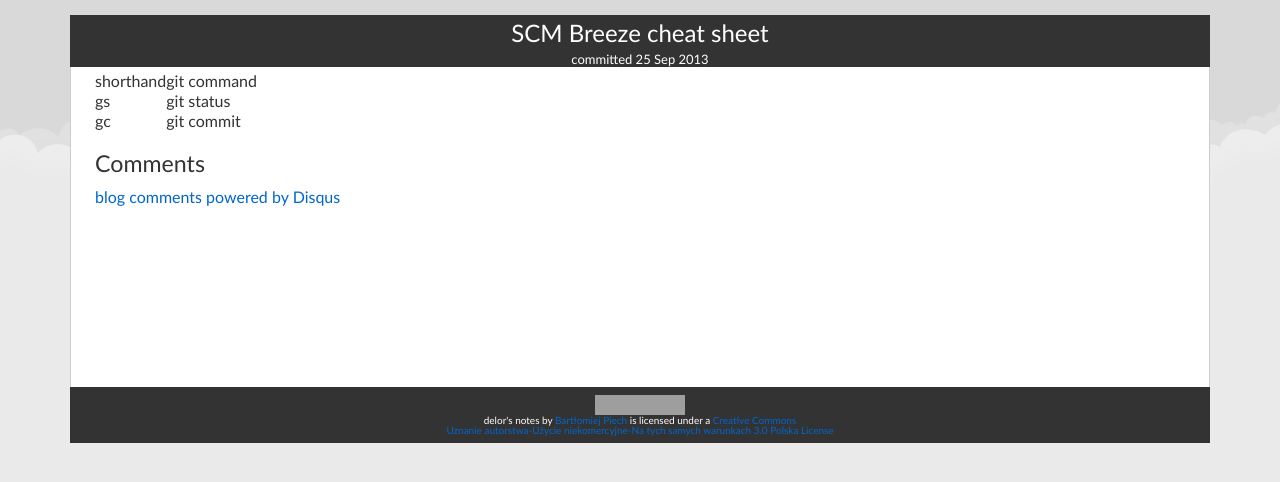
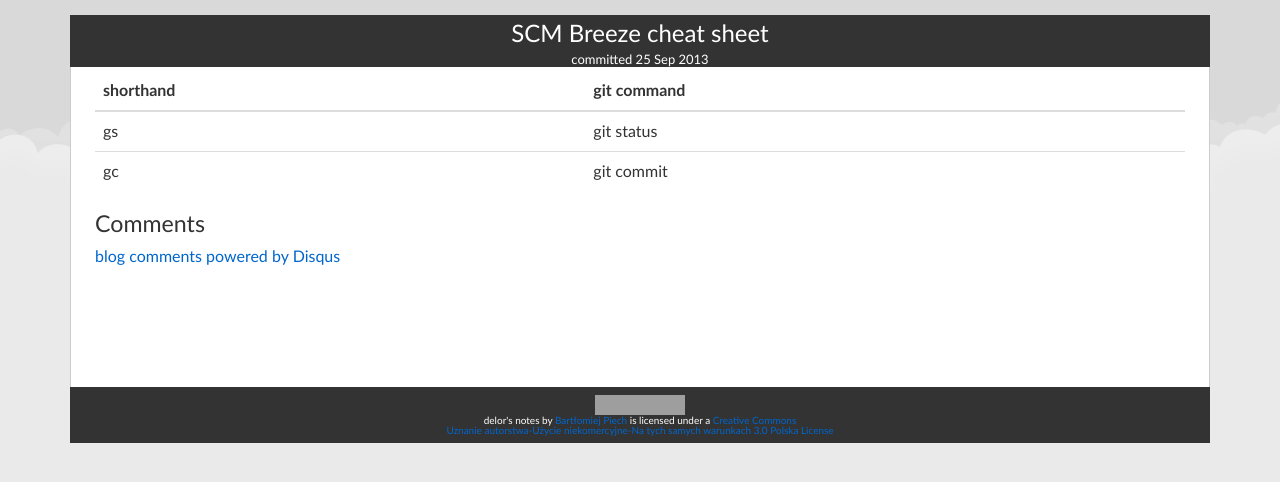
Before and after one commit to delor/delor.github.com, a Jekyll site: the page built from _posts/2013-09-25-scm_breeze-cheat-sheet.markdown, in a window 1280 px wide. Shown: the top 482 px of the page. Built offline with Jekyll 4.4.1, drawn with Linux system fonts in a browser that asks for light colours; Markdown is read by kramdown in place of the engine named in the settings; comment, search, counter and statistics services are not loaded; grey boxes are pictures that could not be loaded.

Commit message:
fixed table generation

```diff
--- a/_config.yml
+++ b/_config.yml
@@ -1,5 +1,3 @@
 auto: false
-markdown: redcarpet
+markdown: kramdown
 permalink: pretty
-redcarpet:
-  extensions: ["no_intra_emphasis", "fenced_code_blocks", "autolink", "tables", "with_toc_data"]
--- a/_posts/2013-09-25-scm_breeze-cheat-sheet.markdown
+++ b/_posts/2013-09-25-scm_breeze-cheat-sheet.markdown
@@ -5,5 +5,7 @@ title: SCM Breeze cheat sheet
 
 
 |shorthand|git command|
+|-|-|
 |gs|git status|
 |gc|git commit|
+{: .table}
```
